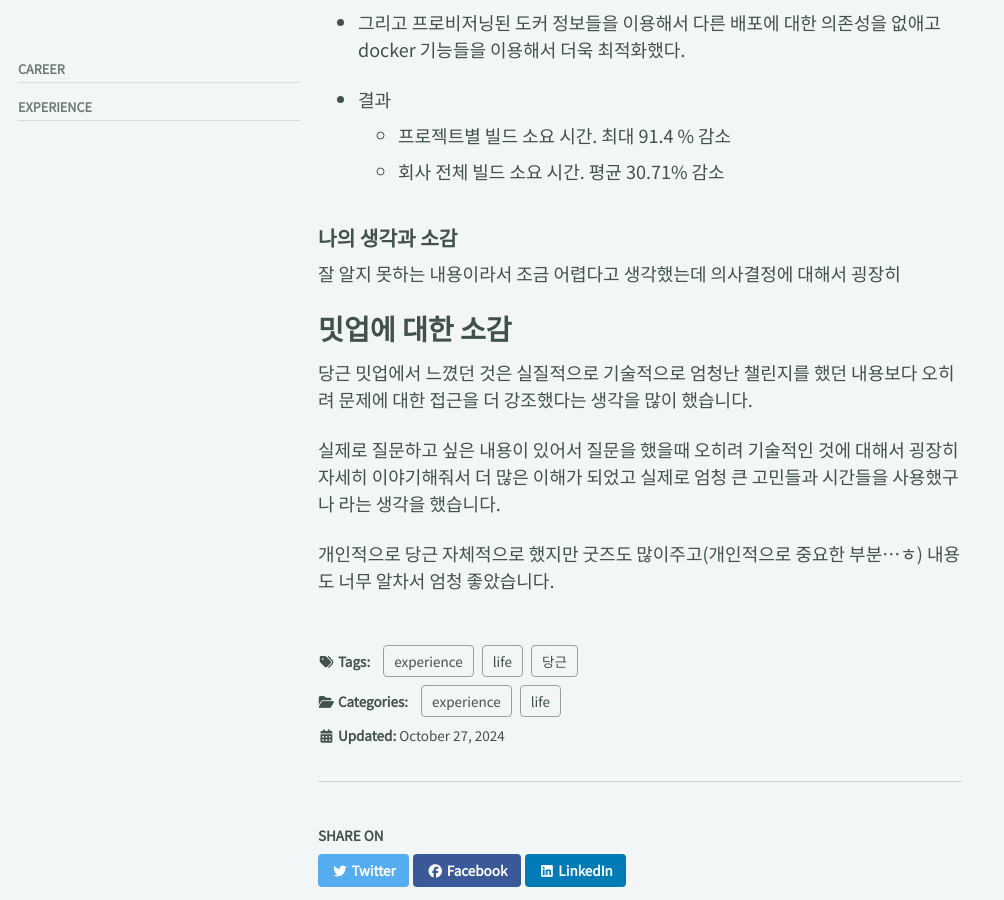
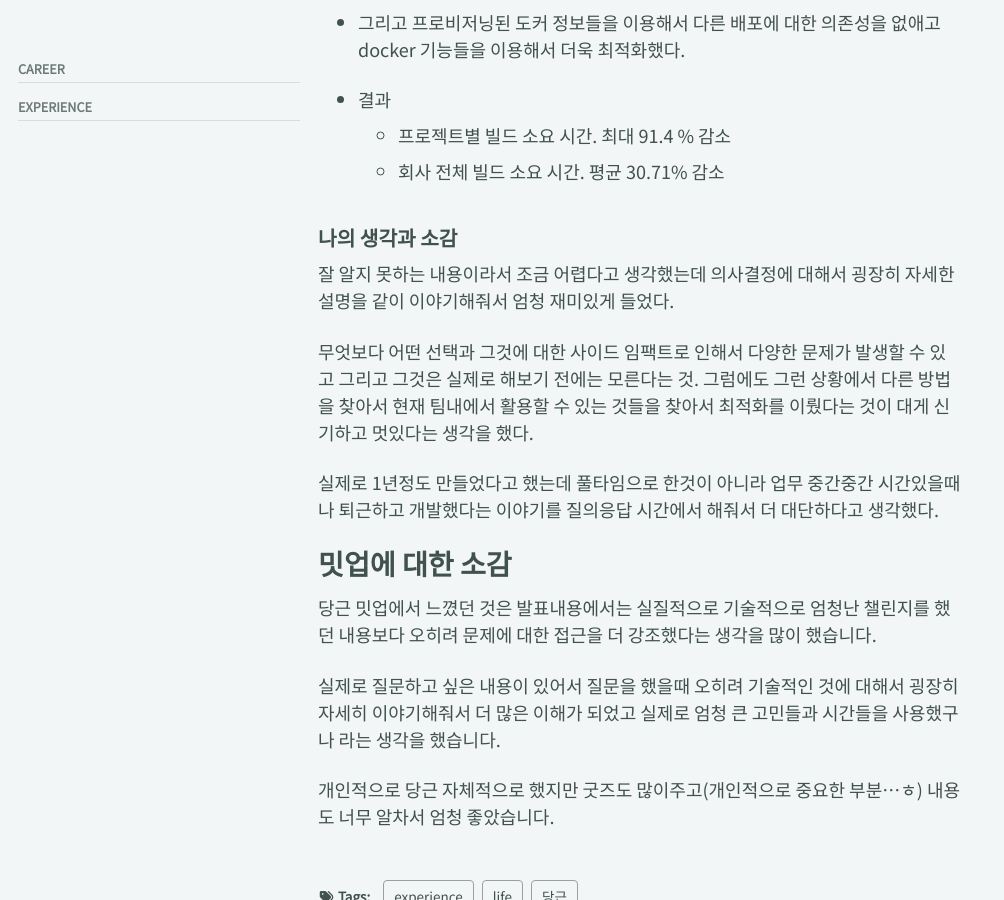
Before and after one commit to BaeJi77/BaeJi77.github.io, a Jekyll site: the page built from _posts/life/Experience/2024-10-27-2024_당근_밋업_gnrl.md, in a window 1280 px wide and 900 px high, scrolled down 5518 px. Shown: the whole window, without its empty margins (0-1004 px from the left). Built offline with Jekyll 4.4.1, drawn with Linux system fonts in a browser that asks for light colours; cached includes are drawn as plain includes; nearby versions of some CDN libraries; comment, search, counter and statistics services are not loaded.

Commit message:
24-10-27 2024 당근 밋업 후기

```diff
--- a/_posts/life/Experience/2024-10-27-2024_당근_밋업_gnrl.md
+++ b/_posts/life/Experience/2024-10-27-2024_당근_밋업_gnrl.md
@@ -172,13 +172,17 @@ Strimiz와 CR와 Helm Chart를 이용과 간단한 설정으로 메시지 동기
 
 ### 나의 생각과 소감
 
-잘 알지 못하는 내용이라서 조금 어렵다고 생각했는데 의사결정에 대해서 굉장히
+잘 알지 못하는 내용이라서 조금 어렵다고 생각했는데 의사결정에 대해서 굉장히 자세한 설명을 같이 이야기해줘서 엄청 재미있게 들었다.
+
+무엇보다 어떤 선택과 그것에 대한 사이드 임팩트로 인해서 다양한 문제가 발생할 수 있고 그리고 그것은 실제로 해보기 전에는 모른다는 것. 그럼에도 그런 상황에서 다른 방법을 찾아서 현재 팀내에서 활용할 수 있는 것들을 찾아서 최적화를 이뤘다는 것이 대게 신기하고 멋있다는 생각을 했다.
+
+실제로 1년정도 만들었다고 했는데 풀타임으로 한것이 아니라 업무 중간중간 시간있을때나 퇴근하고 개발했다는 이야기를 질의응답 시간에서 해줘서 더 대단하다고 생각했다.
 
 
 
 # 밋업에 대한 소감
 
-당근 밋업에서 느꼈던 것은 실질적으로 기술적으로 엄청난 챌린지를 했던 내용보다 오히려 문제에 대한 접근을 더 강조했다는 생각을 많이 했습니다.
+당근 밋업에서 느꼈던 것은 발표내용에서는 실질적으로 기술적으로 엄청난 챌린지를 했던 내용보다 오히려 문제에 대한 접근을 더 강조했다는 생각을 많이 했습니다.
 
 실제로 질문하고 싶은 내용이 있어서 질문을 했을때 오히려 기술적인 것에 대해서 굉장히 자세히 이야기해줘서 더 많은 이해가 되었고 실제로 엄청 큰 고민들과 시간들을 사용했구나 라는 생각을 했습니다.
 
```
